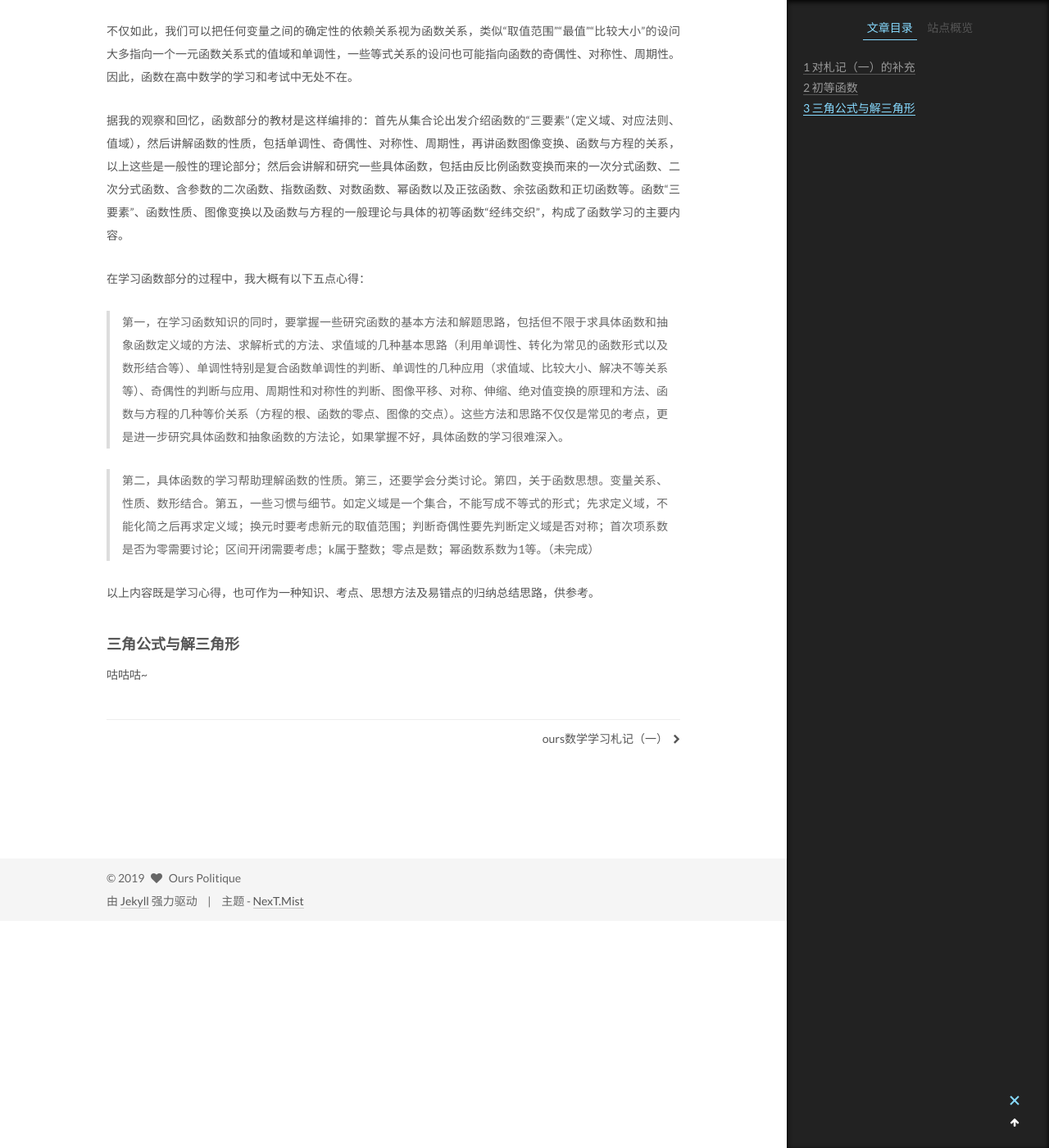
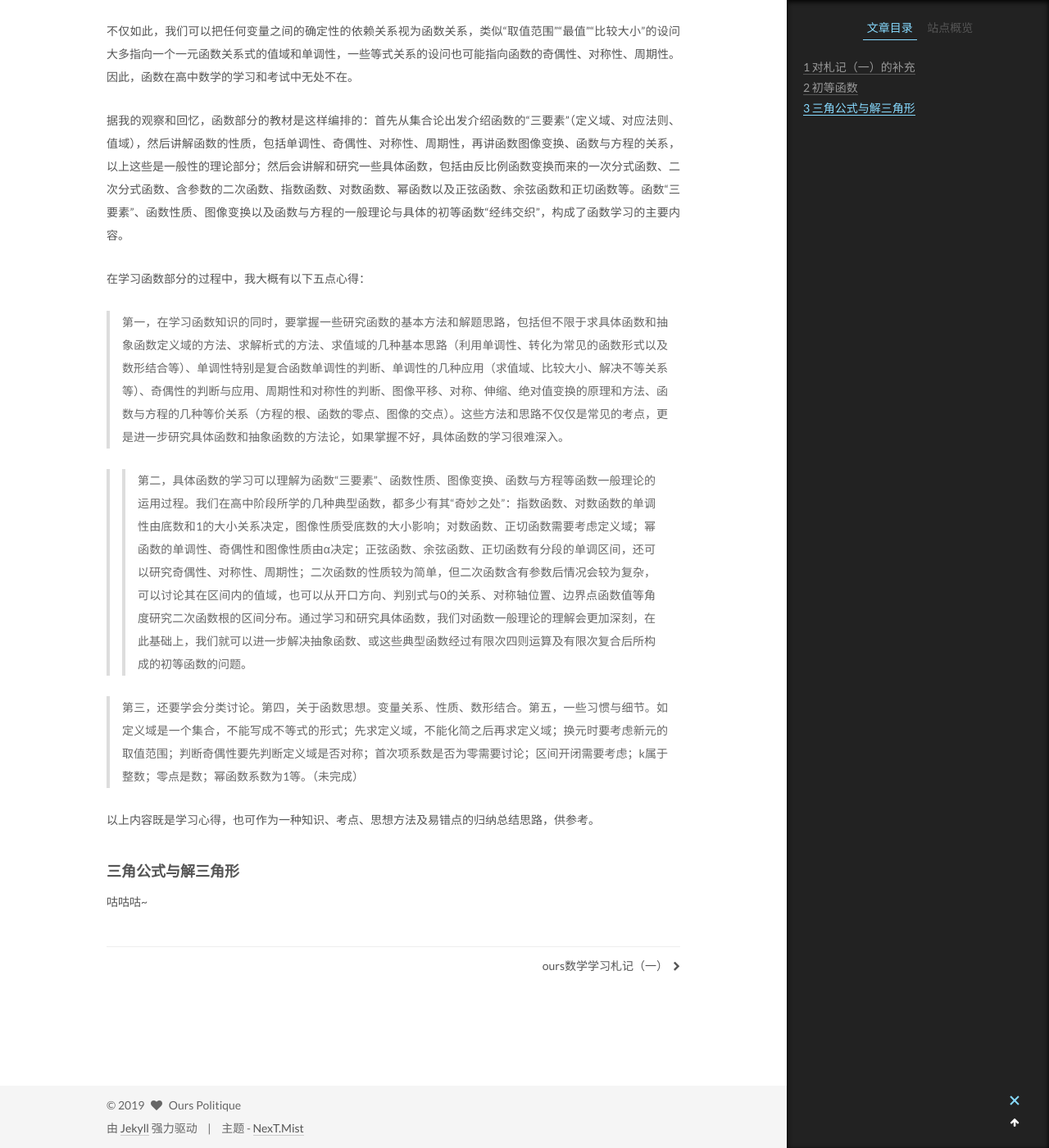
Before and after one commit to ourspolitique/ourspolitique.github.io, a Jekyll site: the page built from _posts/2019-07-23-mathematiques-02.md, in a window 1280 px wide and 1400 px high, scrolled down 1382 px. Shown: the whole window at 82% size. Built offline with Jekyll 4.4.1, drawn with Linux system fonts in a browser that asks for light colours.

Commit message:
Update 2019-07-23-mathematiques-02.md

```diff
--- a/_posts/2019-07-23-mathematiques-02.md
+++ b/_posts/2019-07-23-mathematiques-02.md
@@ -35,7 +35,9 @@ tags:
 
 > 第一，在学习函数知识的同时，要掌握一些研究函数的基本方法和解题思路，包括但不限于求具体函数和抽象函数定义域的方法、求解析式的方法、求值域的几种基本思路（利用单调性、转化为常见的函数形式以及数形结合等）、单调性特别是复合函数单调性的判断、单调性的几种应用（求值域、比较大小、解决不等关系等）、奇偶性的判断与应用、周期性和对称性的判断、图像平移、对称、伸缩、绝对值变换的原理和方法、函数与方程的几种等价关系（方程的根、函数的零点、图像的交点）。这些方法和思路不仅仅是常见的考点，更是进一步研究具体函数和抽象函数的方法论，如果掌握不好，具体函数的学习很难深入。
 
-> 第二，具体函数的学习帮助理解函数的性质。第三，还要学会分类讨论。第四，关于函数思想。变量关系、性质、数形结合。第五，一些习惯与细节。如定义域是一个集合，不能写成不等式的形式；先求定义域，不能化简之后再求定义域；换元时要考虑新元的取值范围；判断奇偶性要先判断定义域是否对称；首次项系数是否为零需要讨论；区间开闭需要考虑；k属于整数；零点是数；幂函数系数为1等。（未完成）
+> > 第二，具体函数的学习可以理解为函数“三要素”、函数性质、图像变换、函数与方程等函数一般理论的运用过程。我们在高中阶段所学的几种典型函数，都多少有其“奇妙之处”：指数函数、对数函数的单调性由底数和1的大小关系决定，图像性质受底数的大小影响；对数函数、正切函数需要考虑定义域；幂函数的单调性、奇偶性和图像性质由α决定；正弦函数、余弦函数、正切函数有分段的单调区间，还可以研究奇偶性、对称性、周期性；二次函数的性质较为简单，但二次函数含有参数后情况会较为复杂，可以讨论其在区间内的值域，也可以从开口方向、判别式与0的关系、对称轴位置、边界点函数值等角度研究二次函数根的区间分布。通过学习和研究具体函数，我们对函数一般理论的理解会更加深刻，在此基础上，我们就可以进一步解决抽象函数、或这些典型函数经过有限次四则运算及有限次复合后所构成的初等函数的问题。
+
+> 第三，还要学会分类讨论。第四，关于函数思想。变量关系、性质、数形结合。第五，一些习惯与细节。如定义域是一个集合，不能写成不等式的形式；先求定义域，不能化简之后再求定义域；换元时要考虑新元的取值范围；判断奇偶性要先判断定义域是否对称；首次项系数是否为零需要讨论；区间开闭需要考虑；k属于整数；零点是数；幂函数系数为1等。（未完成）
 
 以上内容既是学习心得，也可作为一种知识、考点、思想方法及易错点的归纳总结思路，供参考。
 
```
